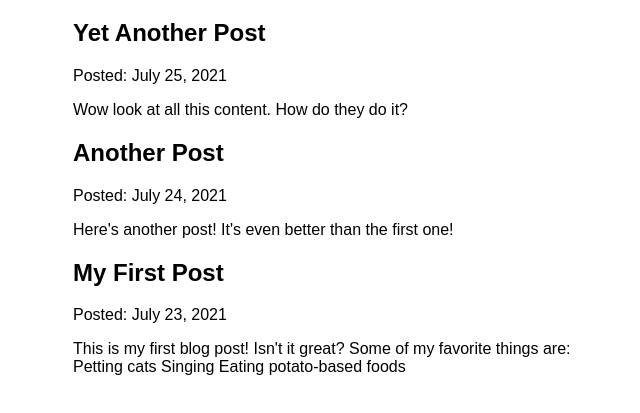
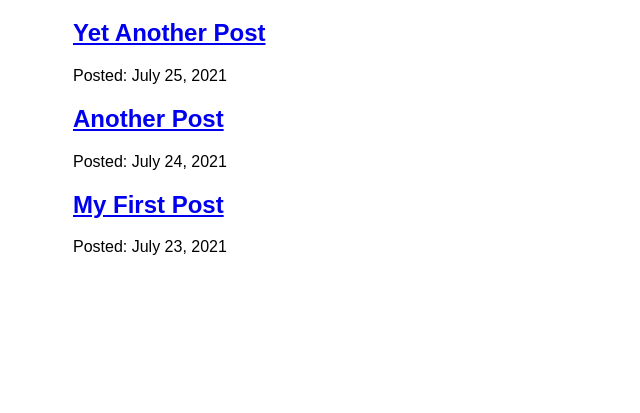
Before and after one commit to ecormaksin/my-first-gatsby-site, a Gatsby site: page /blog in a window 1280 px wide. Shown: the part 157-570 px from the top of the page, without its empty margins (317-957 px from the left). Built offline with nearby package versions, Linux system fonts and the light colour scheme; Gatsby itself is replaced by a stand-in of ours.

Commit message:
Part 6: Create Pages Programmatically - Update Blog page to link to each post

```diff
--- a/src/pages/blog/index.js
+++ b/src/pages/blog/index.js
@@ -1,5 +1,5 @@
 import * as React from 'react'
-import { graphql } from 'gatsby'
+import { Link, graphql } from 'gatsby'
 import Layout from '../../components/layout'
 import Seo from '../../components/seo'
 
@@ -9,9 +9,12 @@ const BlogPage = ({ data }) => {
       {
         data.allMdx.nodes.map((node) => (
           <article key={node.id}>
-            <h2>{node.frontmatter.title}</h2>
+            <h2>
+              <Link to={`/blog/${node.frontmatter.slug}`}>
+                {node.frontmatter.title}
+              </Link>
+            </h2>
             <p>Posted: {node.frontmatter.date}</p>
-            <p>{node.excerpt}</p>
           </article>
         ))
       }
@@ -26,6 +29,7 @@ export const query = graphql`
         frontmatter {
           date(formatString: "MMMM D, YYYY")
           title
+          slug
         }
         id
         excerpt
```
